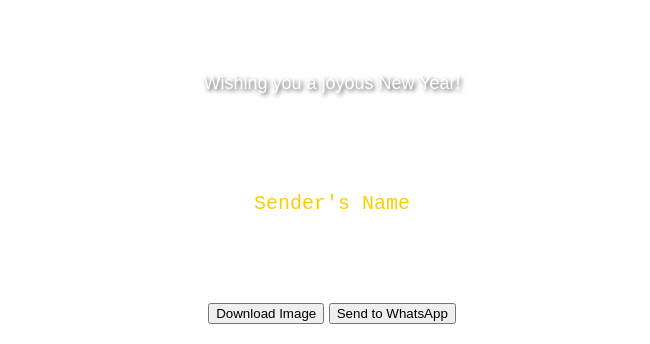
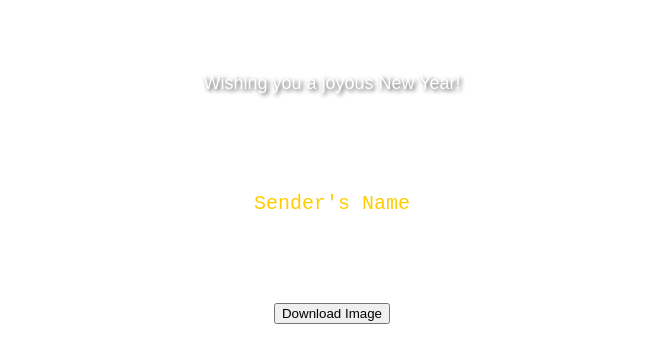
Before and after one commit to vasvin/newyearwishes, a plain HTML site: page index.html in a window 1280 px wide. Shown: the part 681-1025 px from the top of the page, without its empty margins (308-958 px from the left). Drawn offline with nearby package versions, Linux system fonts and the light colour scheme.

Commit message:
Update index.html

```diff
--- a/index.html
+++ b/index.html
@@ -209,7 +209,6 @@
       </div>
 
       <button onclick="downloadImage()">Download Image</button>
-      <button onclick="sendToWhatsApp()">Send to WhatsApp</button>
     </div>
 
     <script>
@@ -246,26 +245,6 @@
           link.click();
         });
       }
-
-      function sendToWhatsApp() {
-        // First, download the image as you already have implemented
-        const preview = document.getElementById("preview");
-        html2canvas(preview).then((canvas) => {
-          const imageDataURL = canvas.toDataURL();
-
-          // Upload the image to a server or cloud storage (e.g., Firebase, Dropbox, or your own server)
-          // For simplicity, we use the data URL (this will only work in some cases for testing purposes)
-          const imageURL = imageDataURL; // Replace with the public image URL after uploading
-
-          // Generate WhatsApp URL to share the image link
-          const message =
-            "Check out this New Year message! " + encodeURIComponent(imageURL);
-          const whatsappURL = `https://wa.me/?text=${message}`;
-
-          // Open WhatsApp with the message
-          window.open(whatsappURL, "_blank");
-        });
-      }
     </script>
     <script src="https://cdnjs.cloudflare.com/ajax/libs/html2canvas/1.4.1/html2canvas.min.js"></script>
   </body>
```
